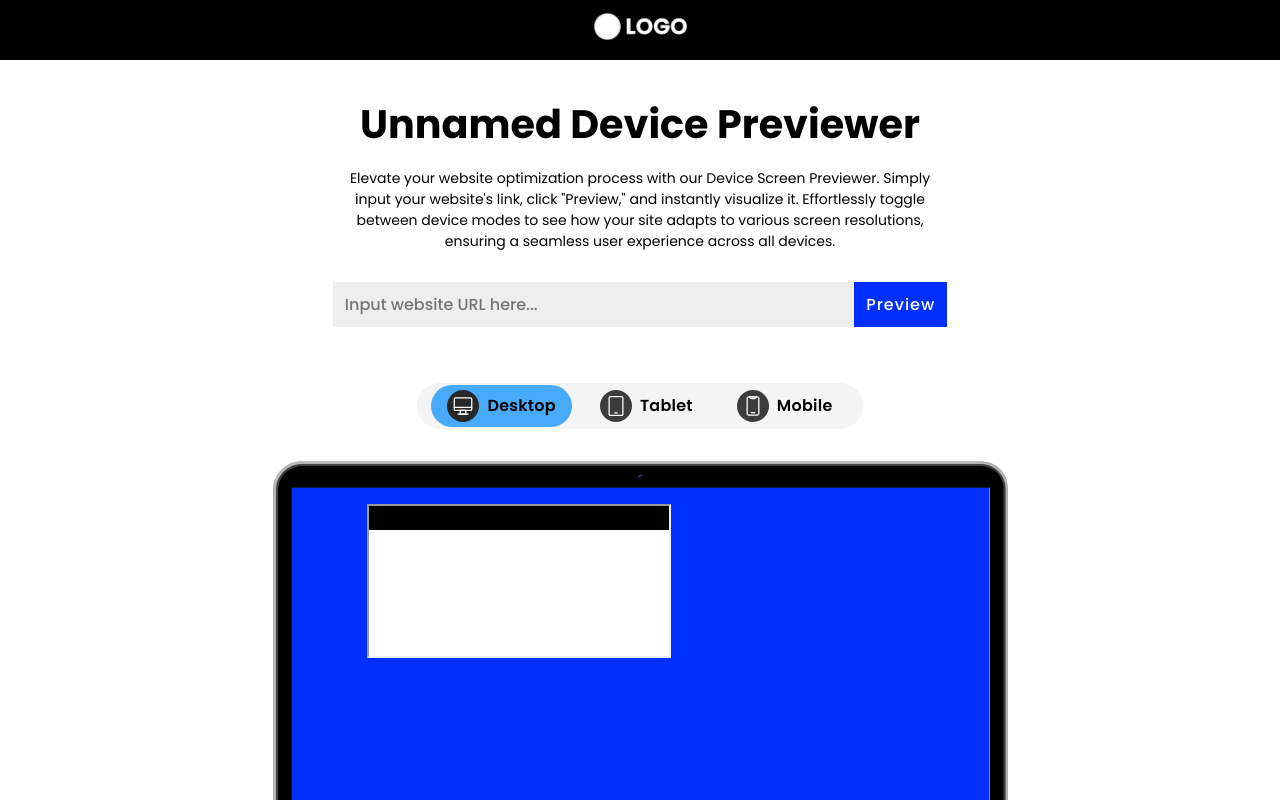
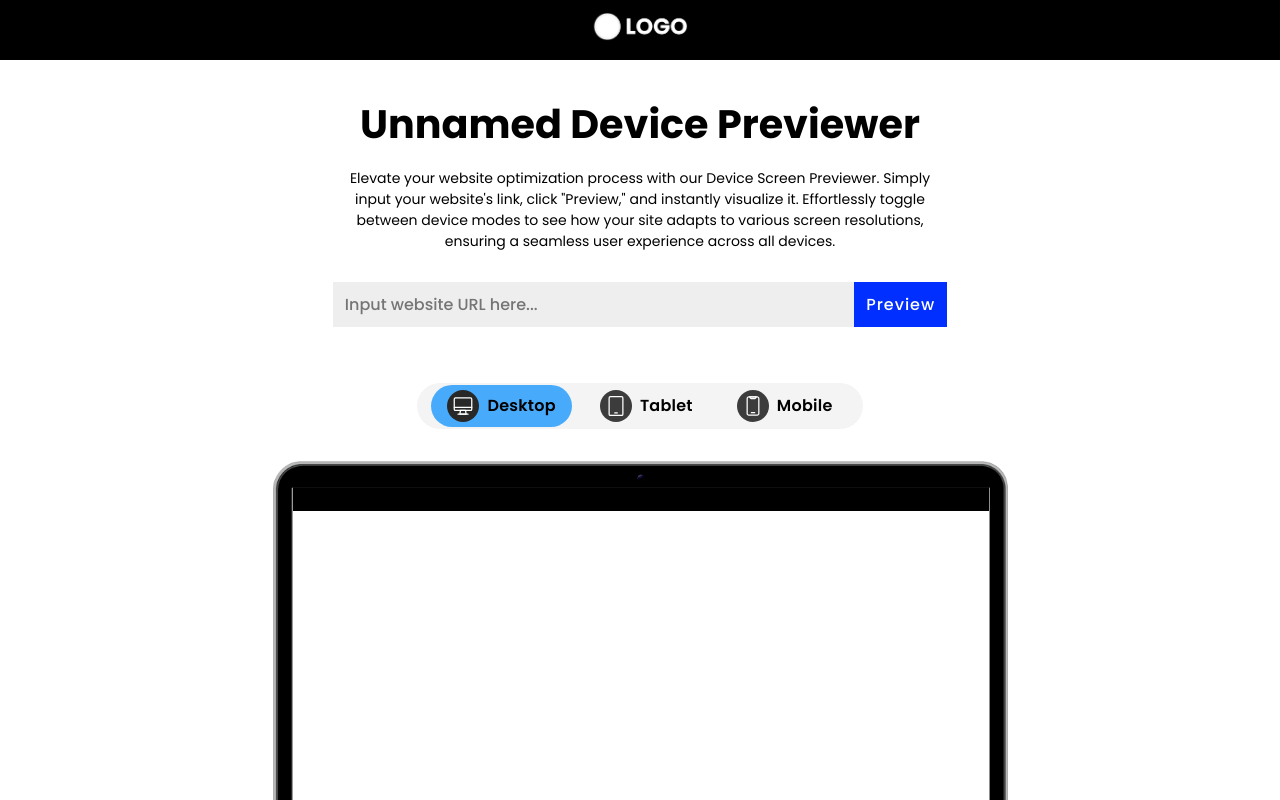
Before and after one commit to unnamed-lab/device-previewer, a React (Vite) app: page / in a window 1280 px wide. Shown: the top 800 px of the page. Built offline with nearby package versions, Linux system fonts and the light colour scheme.

Commit message:
Frame Placement

```diff
--- a/src/components/App.jsx
+++ b/src/components/App.jsx
@@ -189,7 +189,7 @@ const Canvas = ({ preview, url, type, index }) => {
       <div className={`screen ${type}`}>
         <div className={`display ${type}`}>
           <div className={`edges ${type}`}>
-            <iframe src={url}></iframe>
+            <iframe className="frame" src={url}></iframe>
           </div>
         </div>
       </div>
--- a/src/styling/css/index.css
+++ b/src/styling/css/index.css
@@ -327,6 +327,7 @@
 }
 .preview .canvas .screen .display .edges {
   position: relative;
+  display: flex;
   background-color: #002FFF;
 }
 .preview .canvas .screen .display .edges.desktop {
@@ -338,5 +339,13 @@
 .preview .canvas .screen .display .edges.mobile {
   border-radius: 12px;
 }
+.preview .canvas .screen .display .edges .frame {
+  position: absolute;
+  top: 0;
+  left: 0;
+  width: 100%;
+  height: 100%;
+  transform-origin: top left;
+}
 
 /*# sourceMappingURL=index.css.map */
--- a/src/styling/scss/section/_main.scss
+++ b/src/styling/scss/section/_main.scss
@@ -188,6 +188,7 @@
 
         .edges {
           position: relative;
+          display: flex;
           background-color: $primary;
 
           &.desktop {
@@ -201,6 +202,15 @@
           &.mobile {
             border-radius: 12px;
           }
+
+          .frame {
+            position: absolute;
+            top: 0;
+            left: 0;
+            width: 100%;
+            height: 100%;
+            transform-origin: top left;
+          }
         }
       }
     }
```
Also changed, not shown: 1 other file (tests, documents, lock files or other folders).
